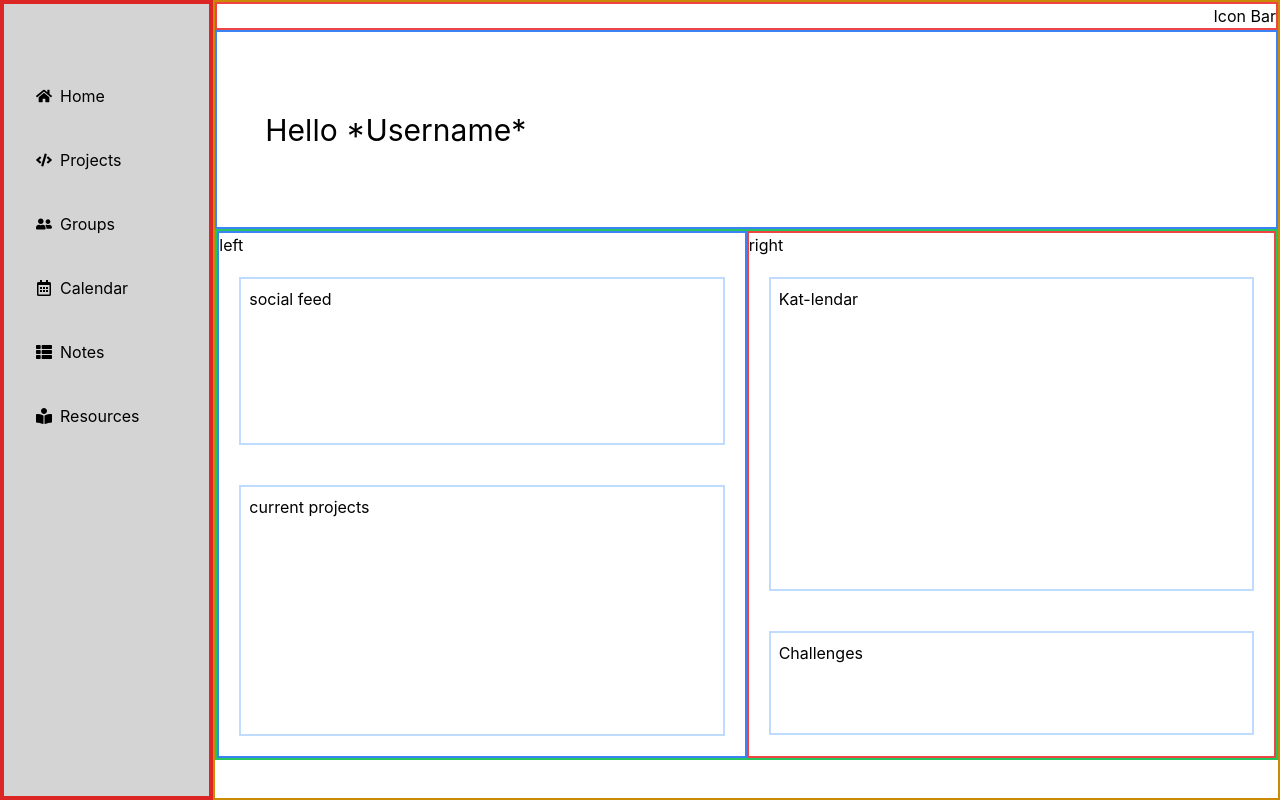
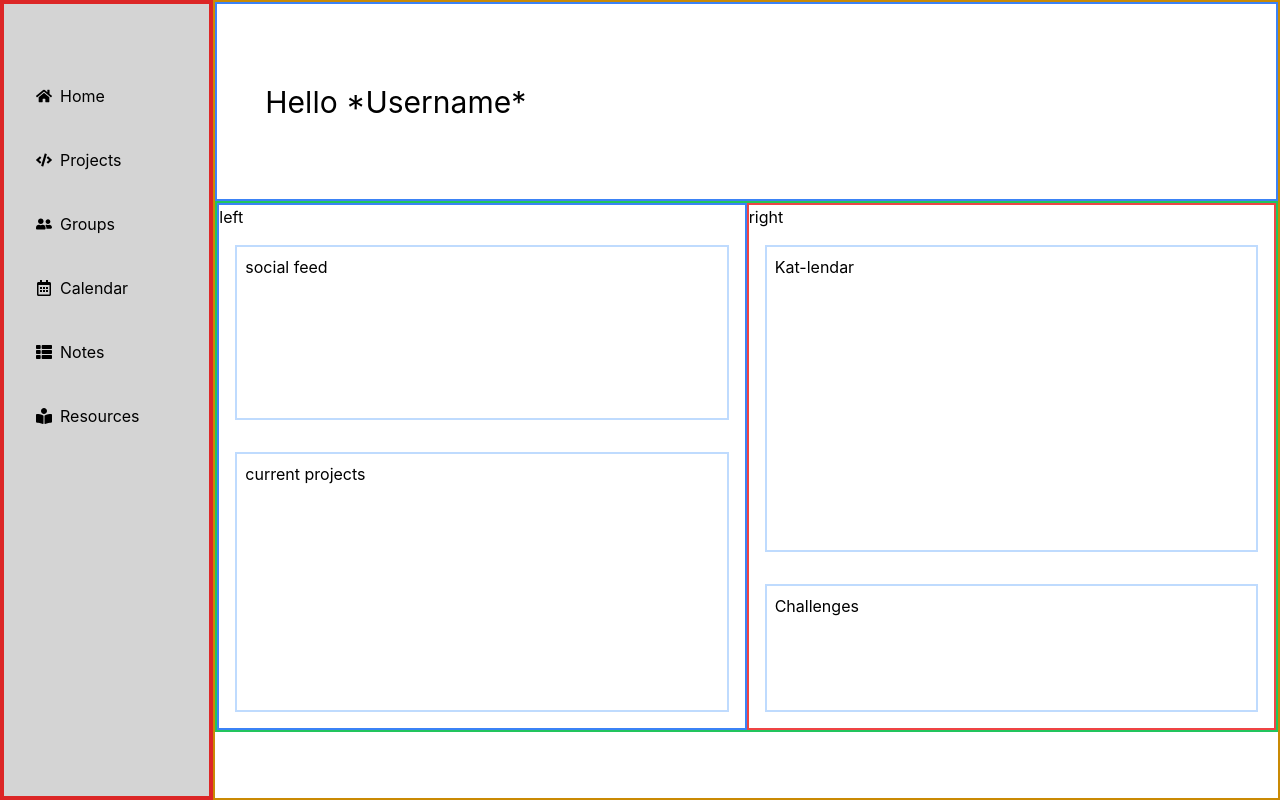
Before and after one commit to ExpressoRoom/expresso-app, a Next.js app: page / in a window 1280 px wide. Built offline with nearby package versions, Linux system fonts and the light colour scheme; no server answers.

Commit message:
delete icon bar

```diff
--- a/pages/index.tsx
+++ b/pages/index.tsx
@@ -9,9 +9,6 @@ const socket = io('localhost:8000');
 export default function Home() {
   return (
     <div className="border-2 border-yellow-600 flex flex-col ml-1/6 h-screen">
-      <div className="border-2 border-red-500 items-right text-right justify-center w-full h-1/10">
-        Icon Bar
-      </div>
       <div className="border-2 border-blue-500 h-1/4">
         <h1 className="text-left pl-12 py-20 text-3xl">
           Hello *Username*
@@ -20,19 +17,19 @@ export default function Home() {
       <div className="border-2 border-green-500 flex w-full h-4/6">
         <div className="border-2 border-blue-500 flex flex-col w-1/2 h-full">
           left
-          <div className="border-2 border-blue-200 p-2 m-5 h-2/5">
+          <div className="border-2 border-blue-200 p-2 m-4 h-2/5">
             social feed
           </div>
-          <div className="border-2 border-blue-200 p-2 m-5 h-3/5">
+          <div className="border-2 border-blue-200 p-2 m-4 h-3/5">
             current projects
           </div>
         </div>
         <div className="border-2 border-red-500 flex flex-col w-1/2 h-full">
           right
-          <div className="border-2 border-blue-200 p-2 m-5 h-3/5">
+          <div className="border-2 border-blue-200 p-2 m-4 h-3/5">
             Kat-lendar
           </div>
-          <div className="border-2 border-blue-200 p-2 m-5 h-1/5">
+          <div className="border-2 border-blue-200 p-2 m-4 h-1/4">
             Challenges
           </div>
         </div>
```
